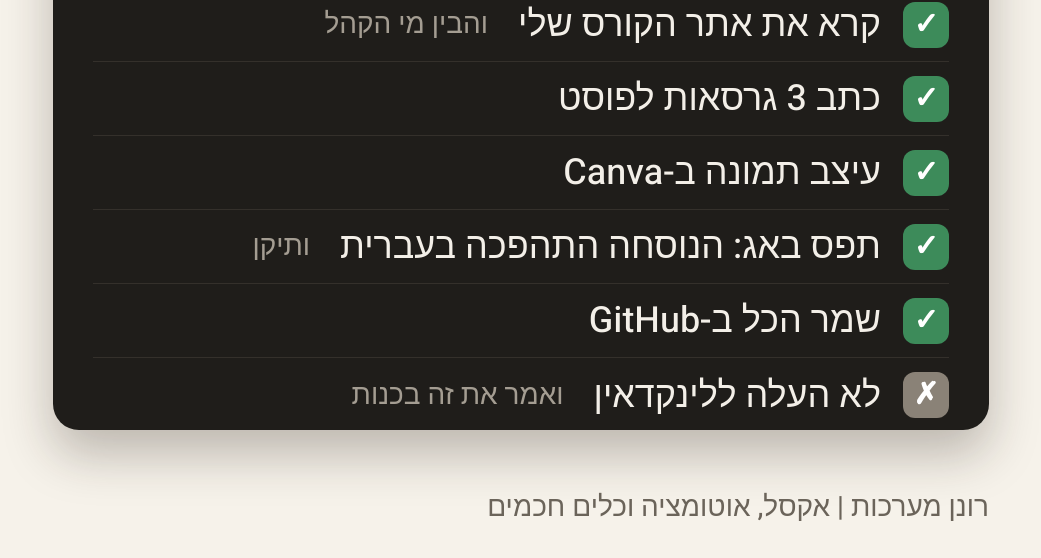
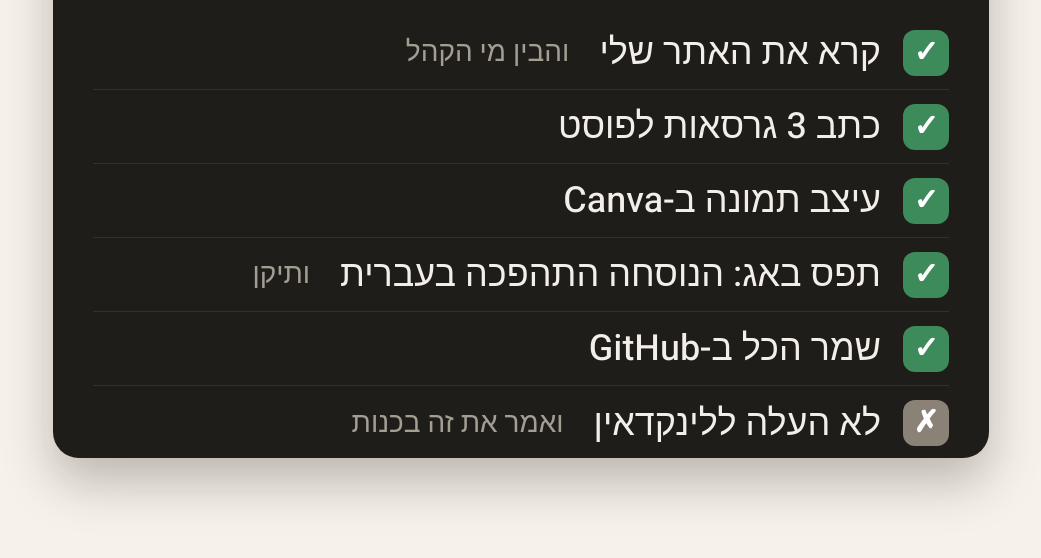
Before and after one commit to ronen1971/Excel-courses, a plain HTML site: page linkedin/claude-code-image.html in a window 1280 px wide. Shown: the part 522-1080 px from the top of the page, without its empty margins (219-1260 px from the left). Drawn offline with Linux system fonts and the light colour scheme.

Commit message:
Remove branding and course mentions from Claude Code post
Co-Authored-By: Claude Opus 5.5 <noreply@anthropic.com>
Claude-Session: https://claude.ai/code/session_014SomJybwinMgbsp5g4ETJW

```diff
--- a/linkedin/claude-code-image.html
+++ b/linkedin/claude-code-image.html
@@ -21,7 +21,7 @@
   }
   h1 em { font-style: normal; color: #c2562f; }
   .term {
-    position: absolute; top: 352px; left: 72px; right: 72px; height: 600px;
+    position: absolute; top: 380px; left: 72px; right: 72px; height: 600px;
     background: #1f1d1a; border-radius: 26px; overflow: hidden;
     box-shadow: 0 24px 50px rgba(40,30,20,.28);
   }
@@ -65,7 +65,7 @@
     </div>
     <div class="prompt"><span class="c">&gt;</span> <span class="q">"תבנה לי פוסט ויראלי שמתאים ליכולות שלי"</span></div>
     <ul>
-      <li><span class="ok">✓</span>קרא את אתר הקורס שלי<span class="sub">והבין מי הקהל</span></li>
+      <li><span class="ok">✓</span>קרא את האתר שלי<span class="sub">והבין מי הקהל</span></li>
       <li><span class="ok">✓</span>כתב 3 גרסאות לפוסט</li>
       <li><span class="ok">✓</span>עיצב תמונה ב-Canva</li>
       <li><span class="ok">✓</span>תפס באג: הנוסחה התהפכה בעברית<span class="sub">ותיקן</span></li>
@@ -74,6 +74,5 @@
     </ul>
   </div>
 
-  <div class="foot">רונן מערכות | אקסל, אוטומציה וכלים חכמים</div>
 </body>
 </html>
```
Also changed, not shown: linkedin/claude-code-image.png, linkedin/claude-code-post.txt.
